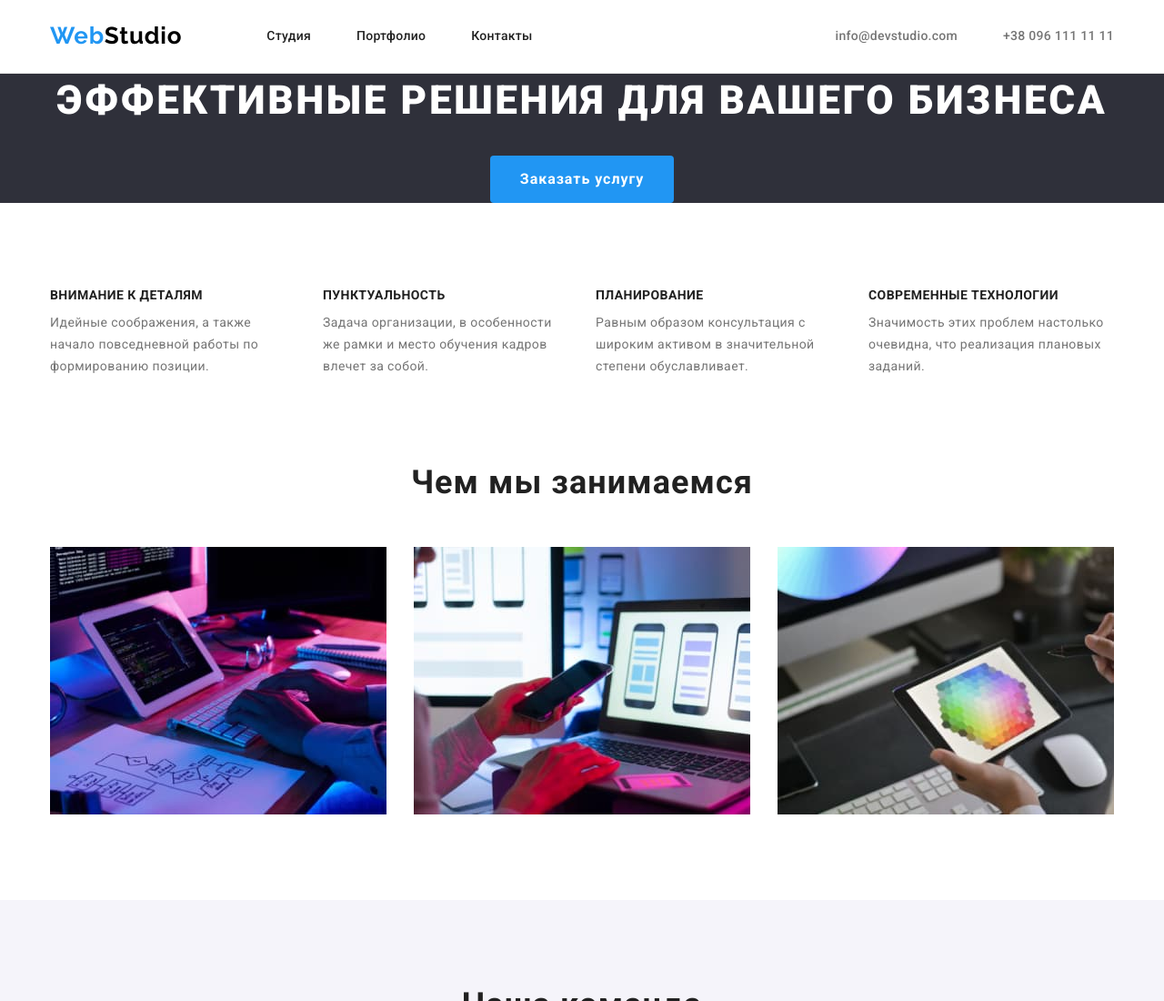
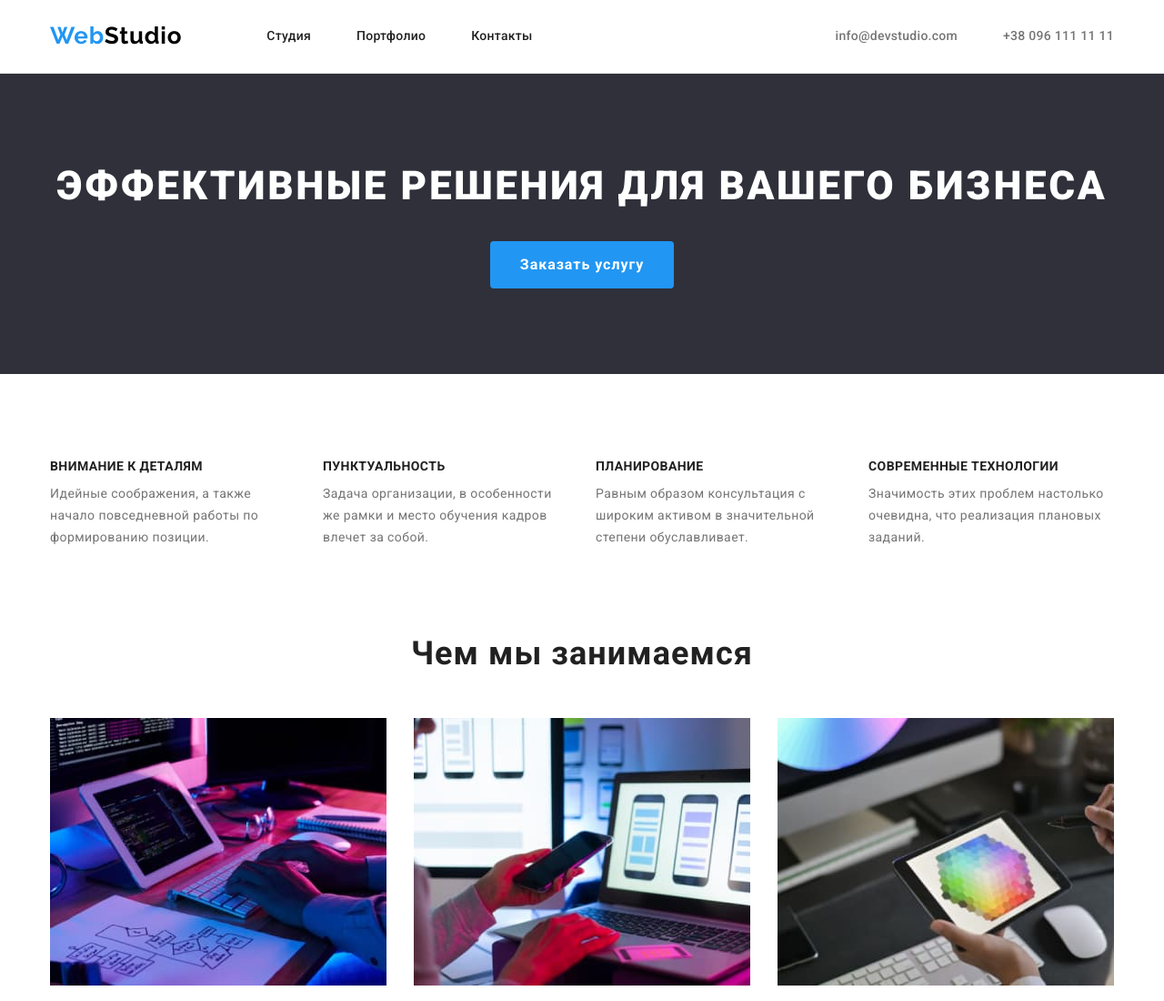
Before and after one commit to Nata1i/goit-markup-hw-03, a plain HTML site: page index.html in a window 1280 px wide. Shown: the top 1100 px of the page at 91% size. Drawn offline with nearby package versions, Linux system fonts and the light colour scheme.

Commit message:
Update styles.css
add padding-top and padding-bottom to hero

```diff
--- a/css/styles.css
+++ b/css/styles.css
@@ -154,6 +154,9 @@ h1, h2, h3, h4, h5, h6, p {
 
 /*------------------ hero------------------------------ */
 .hero {
+  padding-top: 94px;
+  padding-bottom: 94px;
+
   background-color: var(--second-background-color);
   text-align: center;
 }
```
